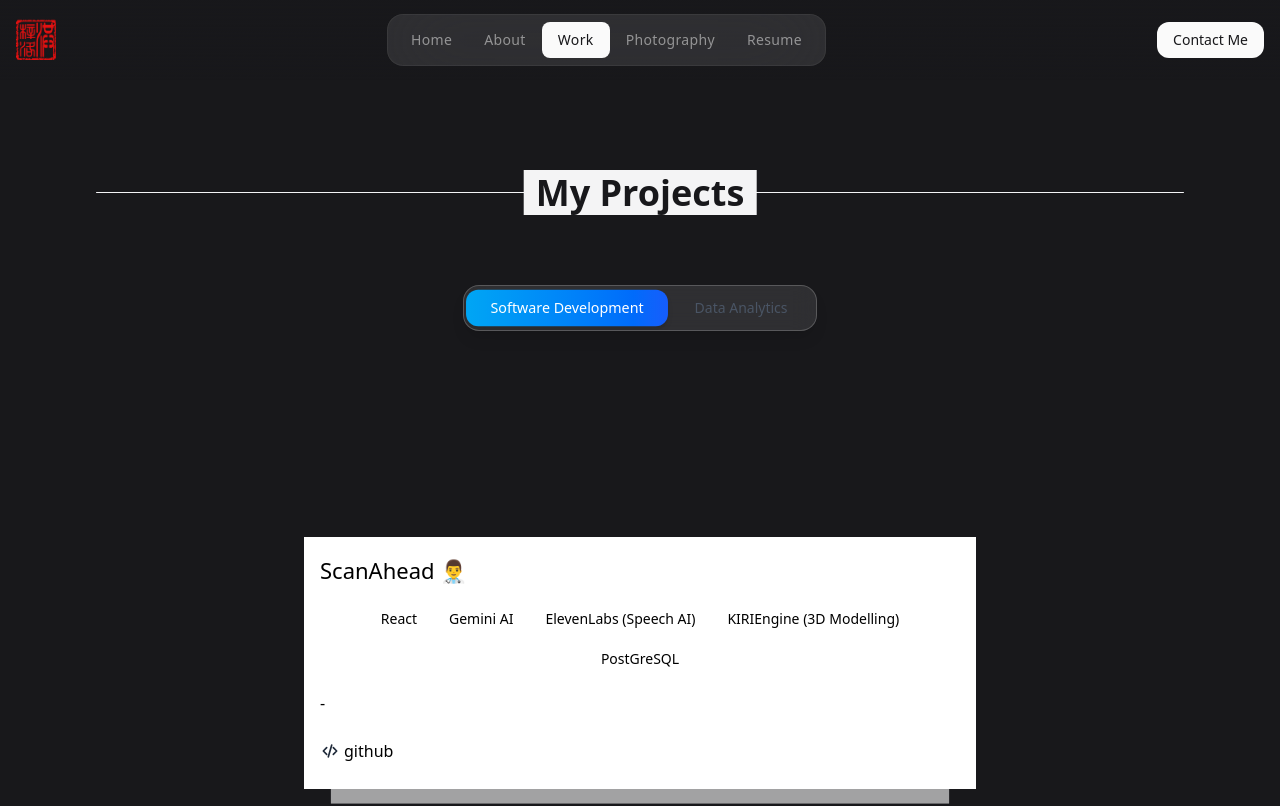
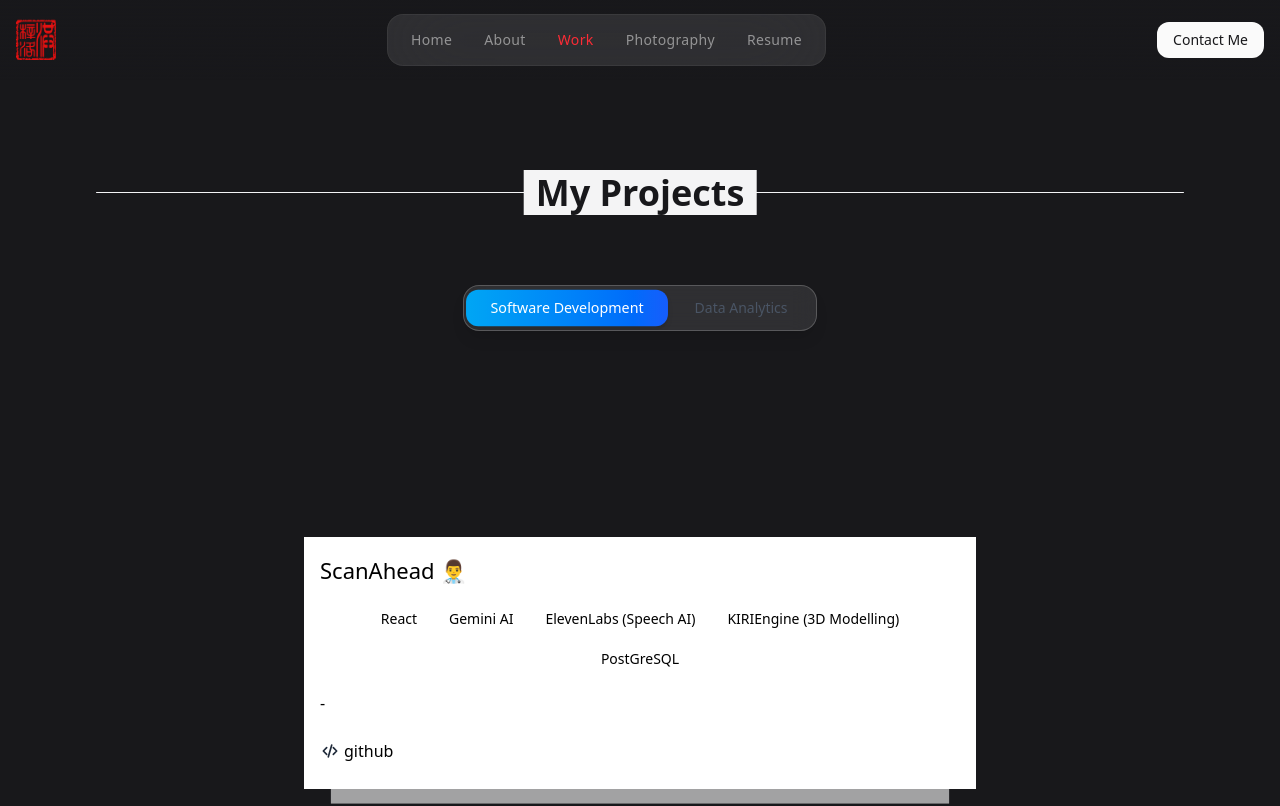
Before and after one commit to LaoAronn/laoaronn.github.io, a React (Vite) app: page /works in a window 1280 px wide. Shown: the top 806 px of the page. Built offline with nearby package versions, Linux system fonts and the light colour scheme.

Commit message:
Fixed NavItems

```diff
--- a/src/App.jsx
+++ b/src/App.jsx
@@ -22,7 +22,7 @@ const AppRoutes = () => {
   return (
     <main>
       <Routes>
-        <Route path="/" element={<Hero />} />
+        <Route path="/home" element={<Hero />} />
         <Route path="/about" element={<AboutPage />} />
         <Route path="/works" element={<Works />} />
         <Route path="/photography" element={<PhotographyPage />} />
--- a/src/components/Navbar.jsx
+++ b/src/components/Navbar.jsx
@@ -18,20 +18,7 @@ const Navbar = ({ navOpen }) => {
   }
 
   useEffect(() => {
-    // Delay initialization to ensure DOM is ready
-    const timer = setTimeout(() => {
-      initActiveBox();
-    }, 100);
-
-    window.addEventListener('resize', initActiveBox);
-    return () => {
-      clearTimeout(timer);
-      window.removeEventListener('resize', initActiveBox);
-    };
-  }, []);
-
-  useEffect(() => {
-    // Update active link when location changes
+    // Update active link when route changes
     const activeLink = document.querySelector(`a[href="${location.pathname}"]`);
     if (activeLink) {
       document.querySelectorAll('.nav-link, .nav-link-contact').forEach(link => {
@@ -39,11 +26,6 @@ const Navbar = ({ navOpen }) => {
       });
       activeLink.classList.add('active');
       lastActiveLink.current = activeLink;
-
-      // Small delay to ensure DOM is updated
-      setTimeout(() => {
-        initActiveBox();
-      }, 0);
     }
   }, [location.pathname]);
 
@@ -63,9 +45,8 @@ const Navbar = ({ navOpen }) => {
   const navItems = [
     {
       label: 'Home',
-      link: '/',
-      className: 'nav-link active',
-      ref: lastActiveLink
+      link: '/home',
+      className: 'nav-link',
     },
     {
       label: 'About',
--- a/src/index.css
+++ b/src/index.css
@@ -115,12 +115,11 @@ body {
 }
 
 .nav-link.active {
-  @apply text-zinc-900 duration-500
+  @apply text-red-500 duration-500
 }
 
 .navbar .active-box {
-  @apply absolute top-2 left-2 right-2 h-9 bg-zinc-50 rounded-lg
-         -z-10 transition-[top,left] duration-500
+  @apply hidden
 }
 
 /* Button */
```
